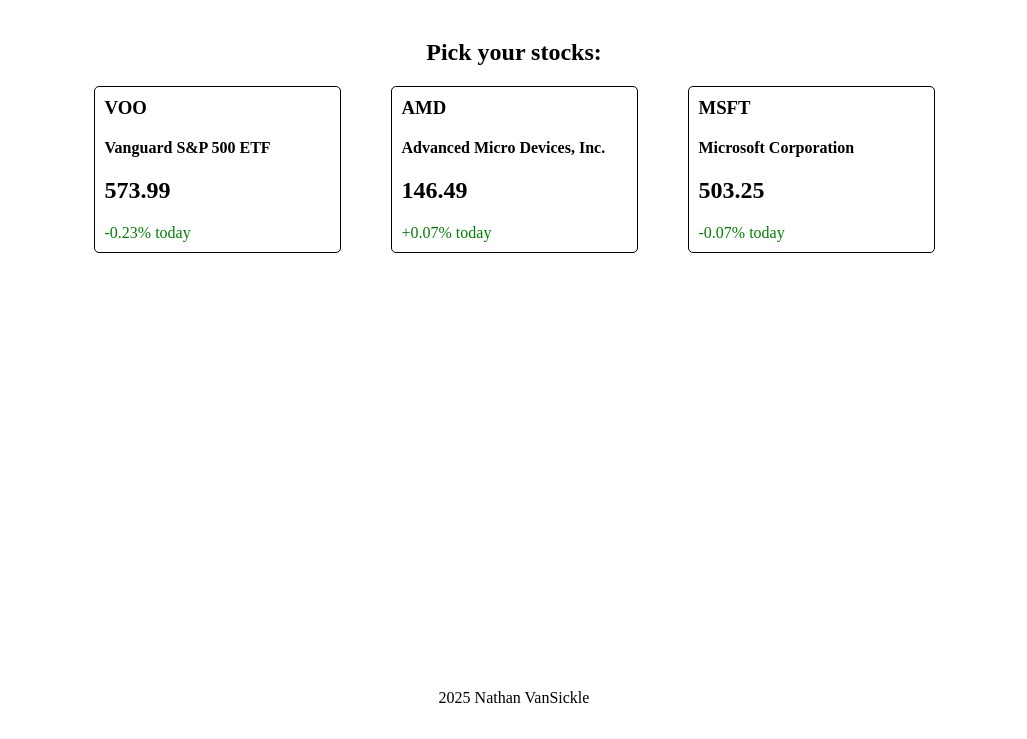
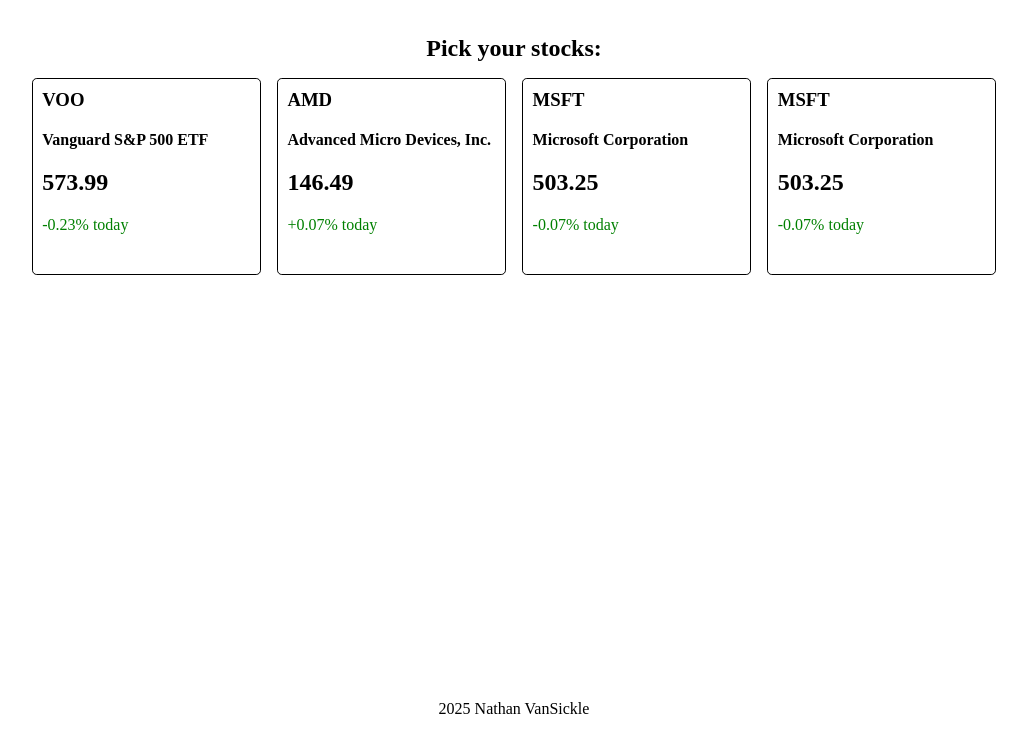
Before and after one commit to NathanVanSickleBBI/stock-tracker, a website: page public/index.html in a window 1280 px wide. Shown: the part 61-800 px from the top of the page, without its empty margins (126-1153 px from the left). Drawn offline with Linux system fonts and the light colour scheme.

Commit message:
use fluid units and add media queries

```diff
--- a/public/index.html
+++ b/public/index.html
@@ -8,7 +8,8 @@
     <link rel="stylesheet" href="../src/css/styles.css" />
     <link rel="icon" type="image/png" href="../src/assets/icons/favicon.png" />
   </head>
-  <body class="pageContainer">
+  <body>
+    <div class="pageContainer">
       <header><h1 class="title">Stock Tracker</h1></header>
       <main>
         <h2 class="pickHeading">Pick your stocks:</h2>
@@ -31,11 +32,18 @@
             <h2 class="price">503.25</h2>
             <p class="change">-0.07% today</p>
           </div>
+          <div class="stock">
+            <h3 class="symbol">MSFT</h3>
+            <h4 class="name">Microsoft Corporation</h4>
+            <h2 class="price">503.25</h2>
+            <p class="change">-0.07% today</p>
+          </div>
         </div>
       </main>
       <footer>
         <p>2025 Nathan VanSickle</p>
       </footer>
+    </div>
     <!-- <script defer src="/src/js/app.js"></script> -->
   </body>
 </html>
--- a/src/css/styles.css
+++ b/src/css/styles.css
@@ -1,5 +1,38 @@
- h3, h4, h5, h6, p {
+h3,
+h4,
+h5,
+h6,
+p {
   margin: 0;
+}
+
+header {
+  height: 5rem;
+}
+
+footer {
+  height: 3.75rem;
+  display: flex;
+  justify-content: center;
+  align-items: center;
+}
+
+main {
+  flex: 1;
+}
+
+html,
+body {
+  height: 100%;
+  width: 100%;
+  margin: 0;
+  padding: 0;
+}
+
+.pageContainer {
+  display: flex;
+  flex-direction: column;
+  min-height: 100%;
 }
 
 .change {
@@ -14,12 +47,12 @@
 .stock {
   display: flex;
   flex-direction: column;
-    padding: 10px;
-    row-gap: 20px;
+  padding: 0.6rem;
+  row-gap: 1.25rem;
   border: 1px solid black;
-    border-radius: 5px;
-    max-width: 260px;
-    min-width: 225px;
+  border-radius: 0.3rem;
+  width: 13rem;
+  height: 11rem;
 }
 
 .title {
@@ -27,39 +60,25 @@
 }
 
 .pickHeading {
-    margin-top: 10;
-    margin-bottom: 10;
+  margin-top: 1rem;
+  margin-bottom: 1rem;
   text-align: center;
 }
 
 .stockContainer {
   display: flex;
-    column-gap: 50px;
+  flex-direction: column;
+  row-gap: 1.5rem;
   justify-content: center;
+  align-items: center;
+  margin-bottom: 3rem;
 }
 
-header {
-    height: 80px;
+@media (min-width: 600px) {
+  .stockContainer {
+    flex-direction: row;
+    column-gap: 1rem;
+    margin: 0 1.25rem 0 1.25rem;
+    flex-wrap: wrap;
   }
-
-footer {
-    height: 50px;
-    display: flex;
-    justify-content: center;
 }
-
-.pageContainer {
-    display: flex;
-    flex-direction: column;
-    height: 100vh;
-    justify-content: space-between;
-}
-
-main {
-    flex: 1
-}
-
-body {
-  margin: 0;
-  padding: 0;
-}
```
Lines whose indentation alone changed are shown as unchanged.
